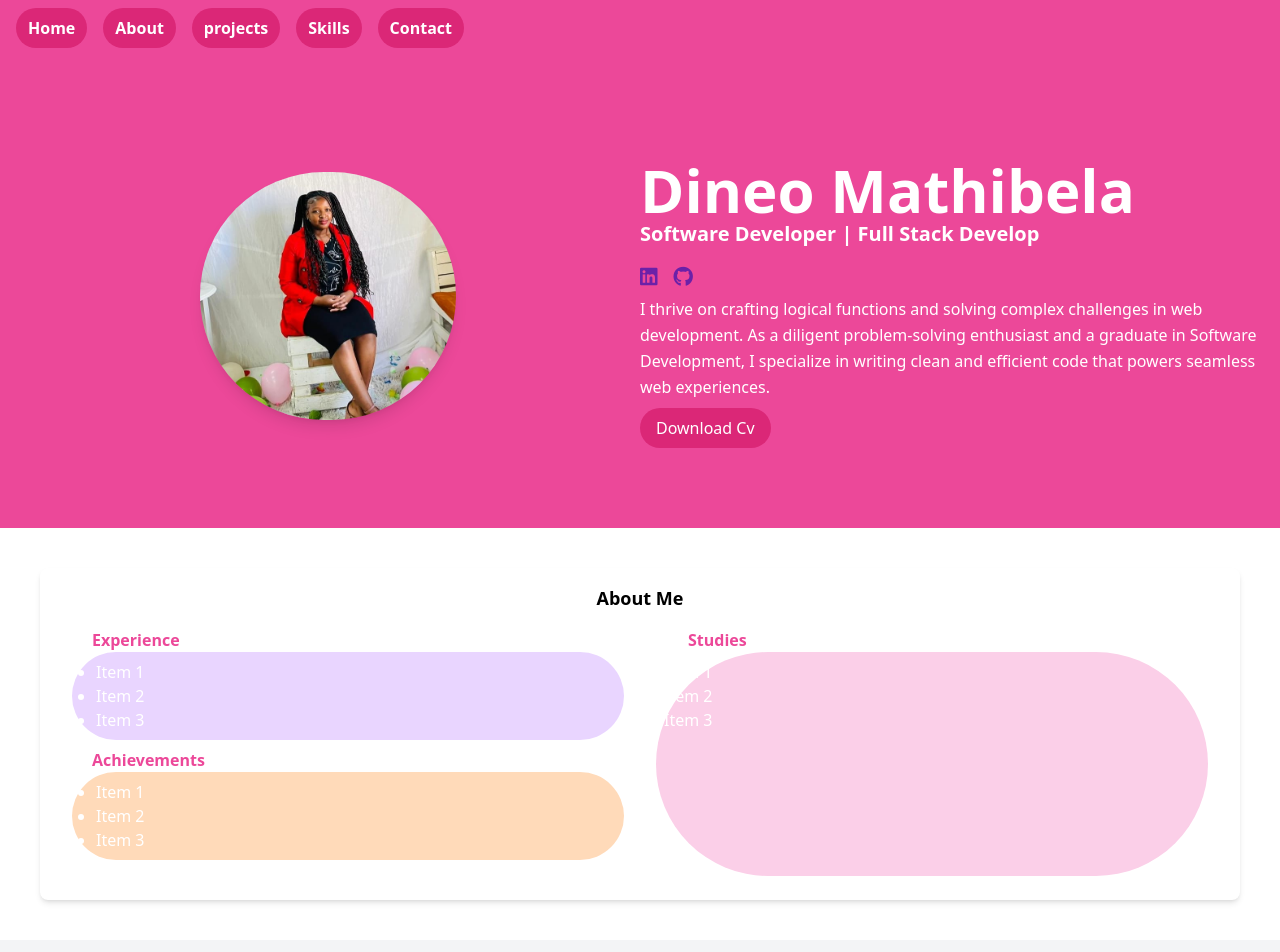
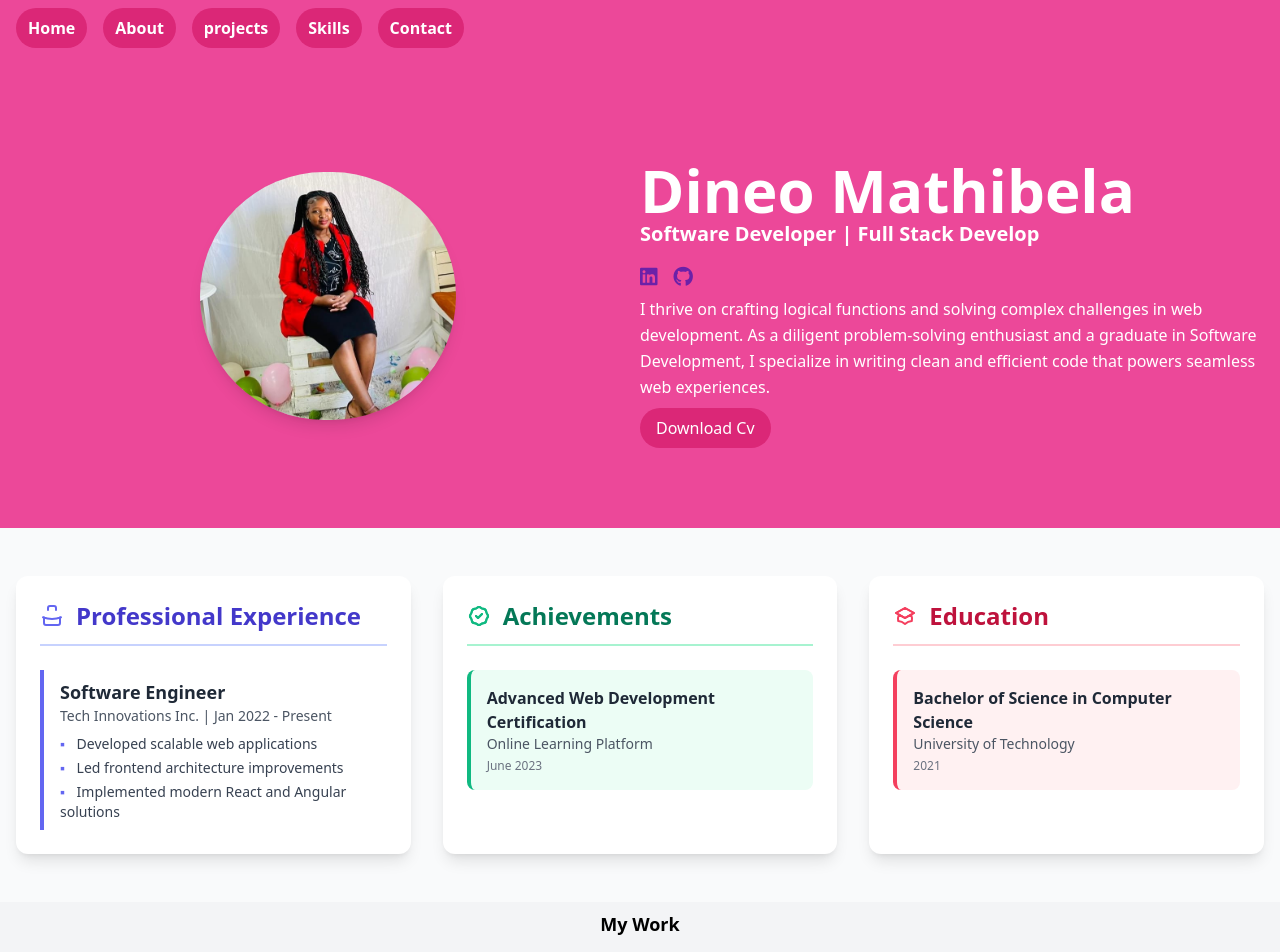
Before and after one commit to MathibelaD/AngularApp, an Angular app: page /about in a window 1280 px wide. Shown: the top 952 px of the page. Built offline with nearby package versions, Linux system fonts and the light colour scheme.

Commit message:
about trial

```diff
--- a/src/app/about/about.component.html
+++ b/src/app/about/about.component.html
@@ -1,38 +1,63 @@
-<div class="bg-white  shadow-md rounded-lg p-4 m-10">
-    <p class="text-lg text-center font-bold">About Me</p>
-    <div class="flex">
-        <!-- Right column -->
-        <div class="w-1/2 p-4">
-            <p class="ml-5 text-pink-500 font-bold">Experience</p>
-            <div class="grid grid-cols-1 gap-4 text-white bg-purple-200 rounded-full p-2 mb-2">
-                <ul class="list-disc px-4">
-                    <li>Item 1</li>
-                    <li>Item 2</li>
-                    <li>Item 3</li>
-                </ul>
+<section class="bg-gray-50 py-12">
+    <div class="container mx-auto px-4 max-w-7xl">
+      <div class="grid md:grid-cols-3 gap-8">
+        <!-- Experience Section -->
+        <div class="bg-white shadow-lg rounded-xl p-6 transition-all duration-300 hover:shadow-xl">
+          <h2 class="text-2xl font-bold mb-6 text-indigo-700 border-b-2 border-indigo-200 pb-3 flex items-center">
+            <svg xmlns="http://www.w3.org/2000/svg" class="h-6 w-6 mr-3 text-indigo-500" fill="none" viewBox="0 0 24 24" stroke="currentColor">
+              <path stroke-linecap="round" stroke-linejoin="round" stroke-width="2" d="M21 13.255A23.931 23.931 0 0112 15c-3.183 0-6.22-.62-9-1.745M16 6V4a2 2 0 00-2-2h-4a2 2 0 00-2 2v2M4 13.255V19a2 2 0 002 2h12a2 2 0 002-2v-5.745" />
+            </svg>
+            Professional Experience
+          </h2>
+          <div class="space-y-5">
+            <div *ngFor="let exp of experiences" class="border-l-4 border-indigo-500 pl-4 py-2 transition-colors hover:border-indigo-700">
+              <h3 class="font-semibold text-lg text-gray-800">{{ exp.title }}</h3>
+              <p class="text-gray-600 text-sm">{{ exp.company }} | {{ exp.duration }}</p>
+              <ul class="text-gray-700 text-sm mt-2 space-y-1">
+                <li *ngFor="let desc of exp.description" class="before:content-['▪'] before:mr-2 before:text-indigo-500">
+                  {{ desc }}
+                </li>
+              </ul>
             </div>
-            <p class="ml-5 text-pink-500 font-bold">Achievements</p>
-            <div class="grid grid-cols-1 gap-4 text-white bg-peach rounded-full p-2 mb-2">
-                <ul class="list-disc px-4">
-                    <li>Item 1</li>
-                    <li>Item 2</li>
-                    <li>Item 3</li>
-                </ul>
-            </div>
+          </div>
         </div>
 
-        <!-- Left column -->
-        <div class="w-1/2 p-4 mb-4">
-            <p class="ml-8 text-pink-500 font-bold">Studies</p>
-            <div class="bg-pink-200 h-full text-white rounded-full p-2 mb-2">
-                <div>
-                    <ul class="">
-                        <li>Item 1</li>
-                        <li>Item 2</li>
-                        <li>Item 3</li>
-                    </ul>
-                </div>
+        <!-- Achievements Section -->
+        <div class="bg-white shadow-lg rounded-xl p-6 transition-all duration-300 hover:shadow-xl">
+          <h2 class="text-2xl font-bold mb-6 text-emerald-700 border-b-2 border-emerald-200 pb-3 flex items-center">
+            <svg xmlns="http://www.w3.org/2000/svg" class="h-6 w-6 mr-3 text-emerald-500" fill="none" viewBox="0 0 24 24" stroke="currentColor">
+              <path stroke-linecap="round" stroke-linejoin="round" stroke-width="2" d="M9 12l2 2 4-4M7.835 4.697a3.42 3.42 0 001.946-.806 3.42 3.42 0 014.438 0 3.42 3.42 0 001.946.806 3.42 3.42 0 013.138 3.138 3.42 3.42 0 00.806 1.946 3.42 3.42 0 010 4.438 3.42 3.42 0 00-.806 1.946 3.42 3.42 0 01-3.138 3.138 3.42 3.42 0 00-1.946.806 3.42 3.42 0 01-4.438 0 3.42 3.42 0 00-1.946-.806 3.42 3.42 0 01-3.138-3.138 3.42 3.42 0 00-.806-1.946 3.42 3.42 0 010-4.438 3.42 3.42 0 00.806-1.946 3.42 3.42 0 013.138-3.138z" />
+              <path stroke-linecap="round" stroke-linejoin="round" stroke-width="2" d="M9 12l2 2 4-4M7.835 4.697a3.42 3.42 0 001.946-.806 3.42 3.42 0 014.438 0 3.42 3.42 0 001.946.806 3.42 3.42 0 013.138 3.138 3.42 3.42 0 00.806 1.946 3.42 3.42 0 010 4.438 3.42 3.42 0 00-.806 1.946 3.42 3.42 0 01-3.138 3.138 3.42 3.42 0 00-1.946.806 3.42 3.42 0 01-4.438 0 3.42 3.42 0 00-1.946-.806 3.42 3.42 0 01-3.138-3.138 3.42 3.42 0 00-.806-1.946 3.42 3.42 0 010-4.438 3.42 3.42 0 00.806-1.946 3.42 3.42 0 013.138-3.138z" />
+            </svg>
+            Achievements
+          </h2>
+          <div class="space-y-4">
+            <div *ngFor="let achievement of achievements" class="bg-emerald-50 p-4 rounded-lg border-l-4 border-emerald-500 hover:bg-emerald-100 transition-colors">
+              <h3 class="font-semibold text-gray-800">{{ achievement.title }}</h3>
+              <p class="text-gray-600 text-sm">{{ achievement.issuer }}</p>
+              <p class="text-xs text-gray-500 mt-1">{{ achievement.date }}</p>
             </div>
+          </div>
         </div>
+
+        <!-- Education Section -->
+        <div class="bg-white shadow-lg rounded-xl p-6 transition-all duration-300 hover:shadow-xl">
+          <h2 class="text-2xl font-bold mb-6 text-rose-700 border-b-2 border-rose-200 pb-3 flex items-center">
+            <svg xmlns="http://www.w3.org/2000/svg" class="h-6 w-6 mr-3 text-rose-500" fill="none" viewBox="0 0 24 24" stroke="currentColor">
+              <path stroke-linecap="round" stroke-linejoin="round" stroke-width="2" d="M12 14l9-5-9-5-9 5 9 5z" />
+              <path stroke-linecap="round" stroke-linejoin="round" stroke-width="2" d="M12 14l6.16-3.422a12.083 12.083 0 01.665 6.479A11.952 11.952 0 0012 20.055a11.952 11.952 0 00-6.824-2.998 12.078 12.078 0 01.665-6.479L12 14z" />
+              <path stroke-linecap="round" stroke-linejoin="round" stroke-width="2" d="M12 14l9-5-9-5-9 5 9 5z" />
+            </svg>
+            Education
+          </h2>
+          <div class="space-y-4">
+            <div *ngFor="let edu of education" class="bg-rose-50 p-4 rounded-lg border-l-4 border-rose-500 hover:bg-rose-100 transition-colors">
+              <h3 class="font-semibold text-gray-800">{{ edu.degree }}</h3>
+              <p class="text-gray-600 text-sm">{{ edu.institution }}</p>
+              <p class="text-xs text-gray-500 mt-1">{{ edu.graduationYear }}</p>
+            </div>
+          </div>
+        </div>
+      </div>
     </div>
-</div>
+  </section>
--- a/src/app/about/about.component.ts
+++ b/src/app/about/about.component.ts
@@ -1,13 +1,75 @@
+// import { Component } from '@angular/core';
+// import { Title } from '@angular/platform-browser';
+
+// @Component({
+//   selector: 'app-about',
+//   templateUrl: './about.component.html',
+//   styleUrls: ['./about.component.css']
+// })
+// export class AboutComponent {
+//   constructor(private TitleService: Title) {
+//     this.TitleService.setTitle("Ms Mathibela - About")
+//   }
+// }
+
 import { Component } from '@angular/core';
-import { Title } from '@angular/platform-browser';
 
+interface Experience {
+  title: string;
+  company: string;
+  duration: string;
+  description: string[];
+}
+
+interface Achievement {
+  title: string;
+  issuer: string;
+  date: string;
+}
+
+interface Education {
+  degree: string;
+  institution: string;
+  graduationYear: string;
+}
 @Component({
   selector: 'app-about',
   templateUrl: './about.component.html',
   styleUrls: ['./about.component.css']
 })
 export class AboutComponent {
-  constructor(private TitleService: Title) {
-    this.TitleService.setTitle("Ms Mathibela - About")
-  }
+  name = 'Your Name';
+  professionalTitle = 'Your Professional Title';
+
+  experiences: Experience[] = [
+    {
+      title: 'Software Engineer',
+      company: 'Tech Innovations Inc.',
+      duration: 'Jan 2022 - Present',
+      description: [
+        'Developed scalable web applications',
+        'Led frontend architecture improvements',
+        'Implemented modern React and Angular solutions'
+      ]
+    },
+    // Add more experiences as needed
+  ];
+
+  achievements: Achievement[] = [
+    {
+      title: 'Advanced Web Development Certification',
+      issuer: 'Online Learning Platform',
+      date: 'June 2023'
+    },
+    // Add more achievements
+  ];
+
+  education: Education[] = [
+    {
+      degree: 'Bachelor of Science in Computer Science',
+      institution: 'University of Technology',
+      graduationYear: '2021'
+    }
+    // Add more education entries
+  ];
 }
```
